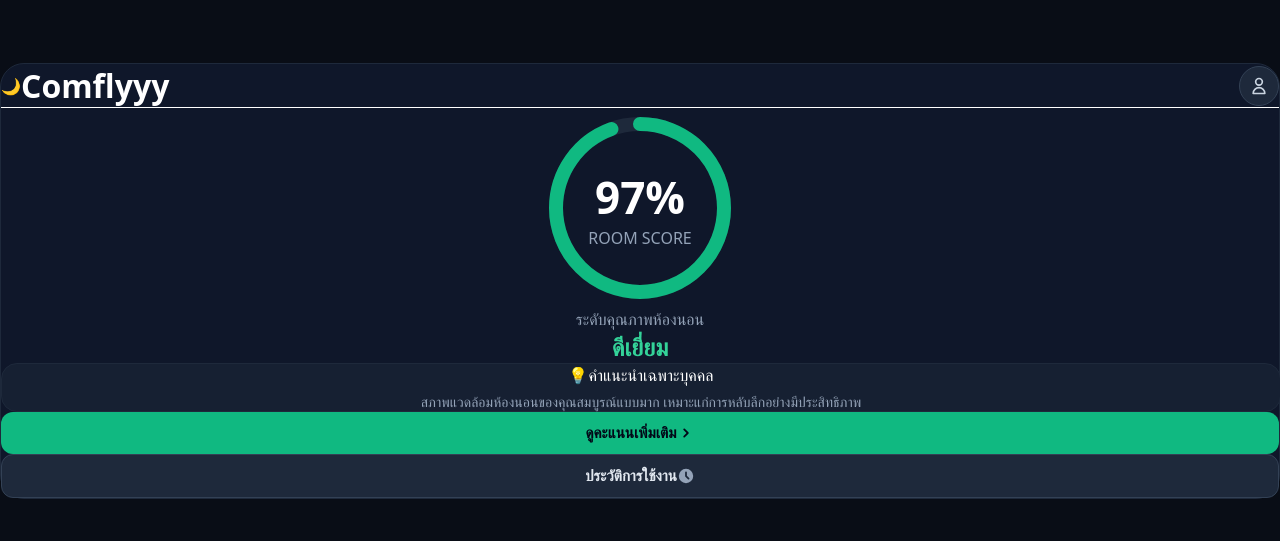
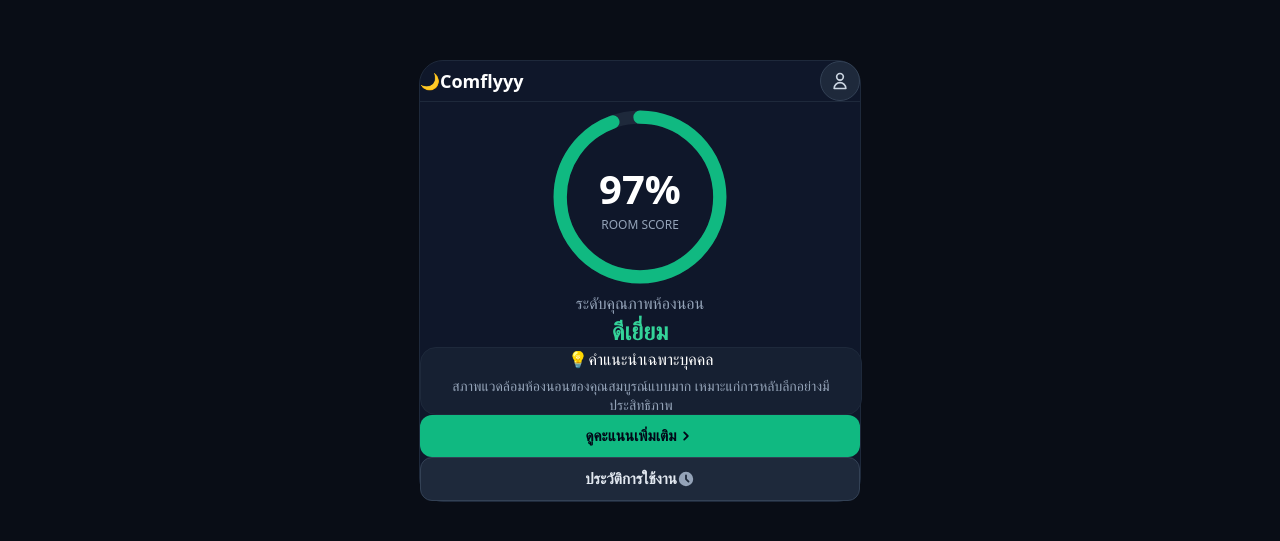
Before and after one commit to paradisesui/comflyyy, a Next.js app: page / in a window 1280 px wide. Shown: the part 119-660 px from the top of the page. Built offline with nearby package versions, Linux system fonts and the light colour scheme.

Commit message:
fix svg size and layout

```diff
--- a/app/layout.tsx
+++ b/app/layout.tsx
@@ -1,7 +1,7 @@
 import './globals.css';
 
 export const metadata = {
-  title: 'Comflyyy - Quality Score',
+  title: 'Comflyyy - Room Score',
   description: 'Room Quality Score Dashboard',
 };
 
@@ -12,7 +12,10 @@ export default function RootLayout({
 }) {
   return (
     <html lang="th">
-      <body className="bg-[#090d16] text-white min-h-screen flex flex-col justify-center items-center antialiased">
+      <body
+        style={{ backgroundColor: '#090d16', margin: 0, padding: 0 }}
+        className="min-h-screen w-full flex items-center justify-center font-sans"
+      >
         {children}
       </body>
     </html>
--- a/app/page.tsx
+++ b/app/page.tsx
@@ -12,25 +12,32 @@ export default function Home() {
         width: '100%',
         boxSizing: 'border-box'
       }}
-      className="flex items-center justify-center p-4 md:p-8 font-sans"
+      className="flex items-center justify-center p-4 md:p-6 font-sans"
     >
-      {/* Main Container Card */}
+      {/* Dashboard Card Container - ล็อกความกว้าง max-w-md เพื่อความสวยงาม */}
       <div
         style={{
           backgroundColor: '#0f172a',
           borderColor: '#1e293b',
           borderRadius: '1.5rem',
           borderWidth: '1px',
-          borderStyle: 'solid'
+          borderStyle: 'solid',
+          maxWidth: '440px',
+          width: '100%'
         }}
-        className="w-full max-w-lg p-6 md:p-8 shadow-2xl flex flex-col space-y-6"
+        className="p-6 md:p-8 shadow-2xl flex flex-col space-y-6"
       >
 
         {/* Header ส่วนบนของการ์ด */}
-        <div className="flex items-center justify-between w-full pb-2 border-b border-slate-800">
+        <div
+          style={{ borderBottomColor: '#1e293b', borderBottomWidth: '1px', borderBottomStyle: 'solid' }}
+          className="flex items-center justify-between w-full pb-3"
+        >
           <div className="flex items-center gap-2">
             <span className="text-xl">🌙</span>
-            <h1 className="font-bold text-lg text-slate-100 tracking-wide" style={{ margin: 0 }}>Comflyyy</h1>
+            <h1 className="font-bold text-lg text-slate-100 tracking-wide" style={{ margin: 0, fontSize: '1.125rem' }}>
+              Comflyyy
+            </h1>
           </div>
 
           <button
@@ -38,9 +45,12 @@ export default function Home() {
               backgroundColor: '#1e293b',
               borderColor: '#334155',
               width: '40px',
-              height: '40px'
+              height: '40px',
+              borderRadius: '9999px',
+              borderWidth: '1px',
+              borderStyle: 'solid'
             }}
-            className="rounded-full border transition cursor-pointer flex items-center justify-center p-0 hover:bg-slate-700"
+            className="transition cursor-pointer flex items-center justify-center p-0 hover:bg-slate-700"
           >
             <svg
               xmlns="http://www.w3.org/2000/svg"
@@ -49,7 +59,7 @@ export default function Home() {
               fill="none"
               viewBox="0 0 24 24"
               stroke="currentColor"
-              style={{ color: '#cbd5e1' }}
+              style={{ color: '#cbd5e1', width: '20px', height: '20px' }}
             >
               <path strokeLinecap="round" strokeLinejoin="round" strokeWidth={2} d="M16 7a4 4 0 11-8 0 4 4 0 018 0zM12 14a7 7 0 00-7 7h14a7 7 0 00-7-7z" />
             </svg>
@@ -58,8 +68,8 @@ export default function Home() {
 
         {/* Circle Score Display */}
         <div className="flex flex-col items-center justify-center my-2">
-          <div className="relative w-52 h-52 flex items-center justify-center">
-            <svg className="-rotate-90 transform" width="200" height="200" viewBox="0 0 100 100" style={{ width: '200px', height: '200px' }}>
+          <div className="relative w-48 h-48 flex items-center justify-center">
+            <svg className="-rotate-90 transform" width="190" height="190" viewBox="0 0 100 100" style={{ width: '190px', height: '190px' }}>
               <circle
                 cx="50"
                 cy="50"
@@ -81,8 +91,8 @@ export default function Home() {
               />
             </svg>
             <div className="absolute flex flex-col items-center justify-center text-center">
-              <span className="text-5xl font-black text-white tracking-tight" style={{ fontWeight: 900, fontSize: '2.75rem' }}>97%</span>
-              <span className="text-xs font-semibold tracking-widest mt-1 uppercase" style={{ color: '#94a3b8' }}>ROOM SCORE</span>
+              <span className="text-4xl font-black text-white tracking-tight" style={{ fontWeight: 900, fontSize: '2.5rem' }}>97%</span>
+              <span className="text-xs font-semibold tracking-widest mt-1 uppercase" style={{ color: '#94a3b8', fontSize: '0.75rem' }}>ROOM SCORE</span>
             </div>
           </div>
 
@@ -104,7 +114,7 @@ export default function Home() {
           }}
           className="w-full p-4 text-sm leading-relaxed text-center"
         >
-          <p className="font-semibold mb-1 flex items-center justify-center gap-1.5 text-slate-200" style={{ margin: 0, marginBottom: '6px' }}>
+          <p className="font-semibold mb-1.5 flex items-center justify-center gap-1.5 text-slate-200" style={{ margin: 0, marginBottom: '6px' }}>
             <span>💡</span> คำแนะนำเฉพาะบุคคล
           </p>
           <p style={{ color: '#94a3b8', margin: 0, fontSize: '0.875rem' }}>{recommendation}</p>
@@ -126,7 +136,7 @@ export default function Home() {
             className="w-full transition-all flex items-center justify-center gap-2 cursor-pointer hover:opacity-90 active:scale-[0.99]"
           >
             <span>ดูคะแนนเพิ่มเติม</span>
-            <svg xmlns="http://www.w3.org/2000/svg" width="18" height="18" viewBox="0 0 20 20" fill="currentColor">
+            <svg xmlns="http://www.w3.org/2000/svg" width="18" height="18" viewBox="0 0 20 20" fill="currentColor" style={{ width: '18px', height: '18px' }}>
               <path fillRule="evenodd" d="M7.293 14.707a1 1 0 010-1.414L10.586 10 7.293 6.707a1 1 0 011.414-1.414l4 4a1 1 0 010 1.414l-4 4a1 1 0 01-1.414 0z" clipRule="evenodd" />
             </svg>
           </button>
@@ -147,7 +157,7 @@ export default function Home() {
             className="w-full transition-all flex items-center justify-center gap-2 cursor-pointer hover:bg-slate-700 active:scale-[0.99]"
           >
             <span>ประวัติการใช้งาน</span>
-            <svg xmlns="http://www.w3.org/2000/svg" width="18" height="18" viewBox="0 0 20 20" fill="currentColor" style={{ color: '#94a3b8' }}>
+            <svg xmlns="http://www.w3.org/2000/svg" width="18" height="18" viewBox="0 0 20 20" fill="currentColor" style={{ color: '#94a3b8', width: '18px', height: '18px' }}>
               <path fillRule="evenodd" d="M10 18a8 8 0 100-16 8 8 0 000 16zm1-12a1 1 0 10-2 0v4a1 1 0 00.293.707l2.828 2.829a1 1 0 101.415-1.415L11 9.586V6z" clipRule="evenodd" />
             </svg>
           </button>
```
